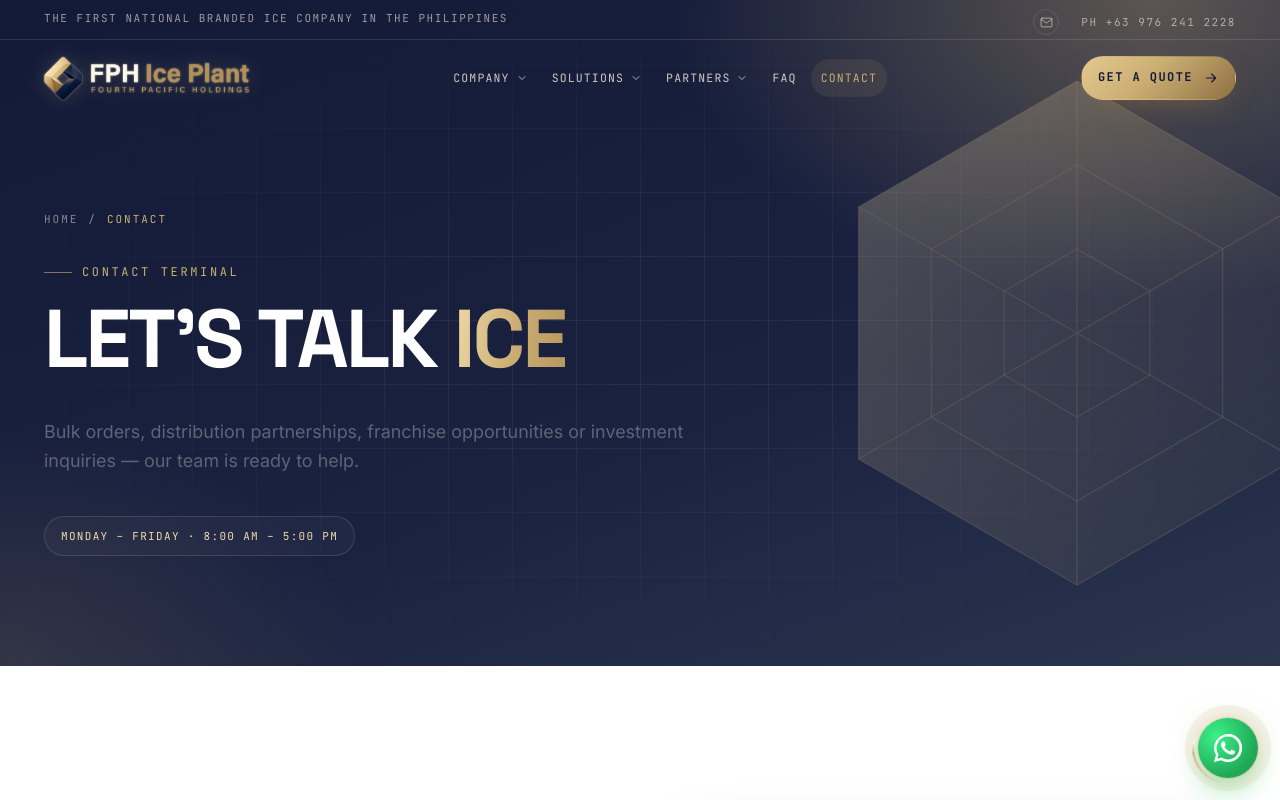
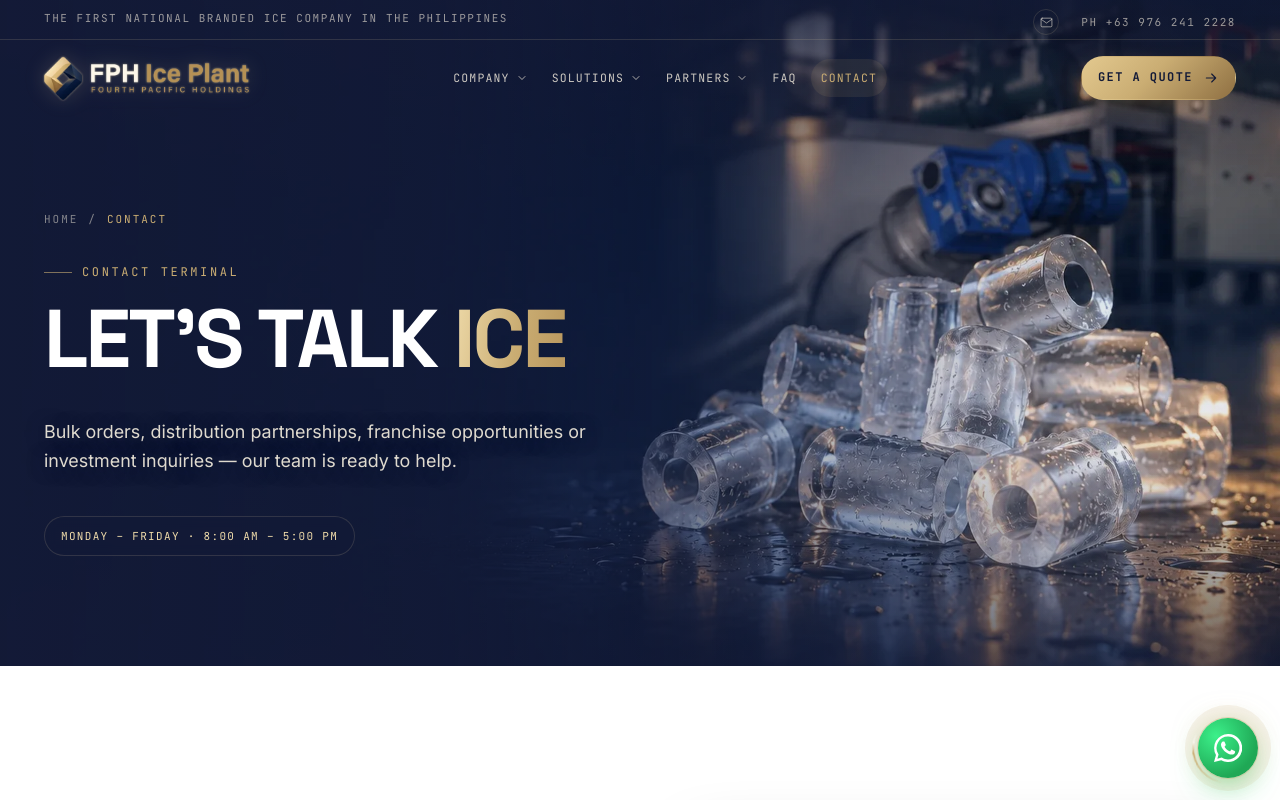
Before and after one commit to dangerous83/Purely-Frost, a plain HTML site: page contact.html in a window 1280 px wide. Shown: the top 800 px of the page. Drawn offline with Linux system fonts and the light colour scheme.

Commit message:
Add tube ice hero photo to Contact page
Co-Authored-By: Claude Opus 5.5 <noreply@anthropic.com>
Claude-Session: https://claude.ai/code/session_01EREGX6rwhhdCbkanvSyqvQ

```diff
--- a/contact.html
+++ b/contact.html
@@ -47,16 +47,8 @@
 <div class="nav-backdrop"></div>
 <main id="main">
 
-<section class="page-hero grid-noise">
-  <svg class="ice-shard" viewBox="0 0 400 400" aria-hidden="true" fill="none">
-  <defs><linearGradient id="sh" x1="0" y1="0" x2="1" y2="1"><stop offset="0" stop-color="#efdbaa" stop-opacity=".55"/><stop offset="1" stop-color="#caad73" stop-opacity=".05"/></linearGradient></defs>
-  <g stroke="#caad73" stroke-opacity=".35">
-    <path d="M200 20 356 110v180L200 380 44 290V110z" fill="url(#sh)"/>
-    <path d="M200 20v360M44 110l312 180M356 110 44 290"/>
-    <path d="M200 80 304 140v120L200 320 96 260V140z"/>
-    <path d="M200 140 252 170v60L200 260 148 230v-60z"/>
-  </g>
-</svg>
+<section class="page-hero grid-noise has-photo">
+  <div class="page-hero-bg" aria-hidden="true"><img src="/assets/img/contact-hero.webp" alt="" fetchpriority="high"></div>
   <div class="container">
     <div class="crumbs"><a href="/">Home</a> / <span>Contact</span></div>
     <div class="eyebrow light">Contact Terminal</div>
```
Also changed, not shown: assets/img/contact-hero.webp (added).
